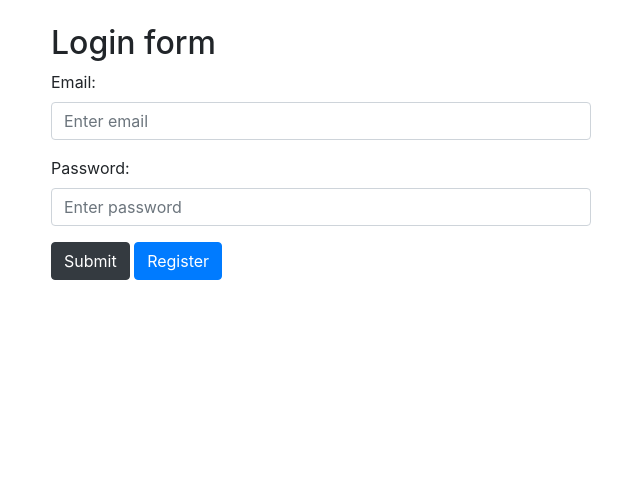
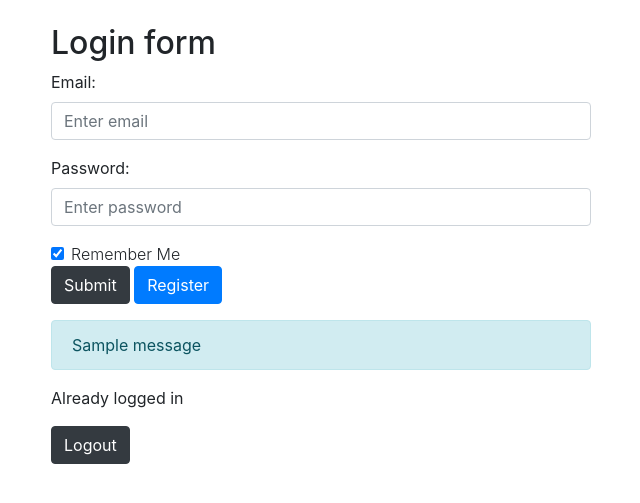
Before and after one commit to DaveP80/flask-login, a Flask app: template templates/login.html in a window 1280 px wide. Shown: the top 503 px of the page, without its empty margins (319-959 px from the left). Run offline with Flask 3, Linux system fonts and the light colour scheme; the template is opened without the code that fills it: values that come from a table or form of the project are taken from there, others are empty; tables that the repository leaves empty hold one stand-in row (values such as "Sample post"); one stand-in notice (Sample message) is shown.

Commit message:
remember me auth

```diff
--- a/app.py
+++ b/app.py
@@ -1,11 +1,15 @@
-from flask import Flask, request,render_template, redirect,session
+from flask import Flask, request,render_template, redirect, session, g, flash
 from flask_sqlalchemy import SQLAlchemy
 import bcrypt
+import uuid
+import datetime
+from datetime import timedelta
 
 app = Flask(__name__)
 app.config['SQLALCHEMY_DATABASE_URI'] = 'sqlite:///database.db'
 db = SQLAlchemy(app)
 app.secret_key = 'secret_key'
+app.permanent_session_lifetime = timedelta(days=30)
 
 class User(db.Model):
     id = db.Column(db.Integer, primary_key=True)
@@ -24,22 +28,35 @@ class User(db.Model):
 with app.app_context():
     db.create_all()
 
+@app.before_request
+def before_request():
+    g.user = None
+    if 'user_id' in session:
+        obj = load_user(session['user_id'])
+        if obj:
+            g.user = obj
 
 @app.route('/')
 def index():
     return render_template('index.html')
 
+def load_user(id):
+    return User.query.filter_by(id=id).first()
+
 @app.route('/register',methods=['GET','POST'])
 def register():
     if request.method == 'POST':
-        # handle request
-        name = request.form['name']
-        email = request.form['email']
-        password = request.form['password']
+        if not g.user:
+            # handle request
+            name = request.form['name']
+            email = request.form['email']
+            password = request.form['password']
 
-        new_user = User(name=name,email=email,password=password)
-        db.session.add(new_user)
-        db.session.commit()
+            new_user = User(name=name,email=email,password=password)
+            db.session.add(new_user)
+            db.session.commit()
+        if g.user:
+            pass
         return redirect('/login')
 
     return render_template('register.html')
@@ -49,30 +66,51 @@ def login():
     if request.method == 'POST':
         email = request.form['email']
         password = request.form['password']
+        remember_me = 'remember_me' in request.form
 
-        user = User.query.filter_by(email=email).first()
+        if not g.user:
 
-        if user and user.check_password(password):
-            session['email'] = user.email
-            return redirect('/dashboard')
-        else:
-            return render_template('login.html',error='Invalid user')
+            g.user = User.query.filter_by(email=email).first()
 
-    return render_template('login.html')
+            if g.user and g.user.check_password(password):
+                session['user_id'] = g.user.id  # Store user ID in the session
+                if not remember_me:
+                    session.permanent = False  # Make the session permanent
+                return redirect('/dashboard')
+            elif not g.user or not g.user.check_password(password):
+                g.user = None
+                return render_template('login.html',error='Invalid user')
+        elif g.user:
+            return render_template('login.html', user=g.user)
+    if request.method == 'GET':
+        return render_template('login.html', user=g.user)
 
 
 @app.route('/dashboard')
 def dashboard():
-    if session['email']:
-        user = User.query.filter_by(email=session['email']).first()
-        return render_template('dashboard.html',user=user)
-
+        return render_template('dashboard.html',user=g.user)
+@app.route('/logout')
+def logout():
+    session.pop('user_id',None)
+    g.user = None
     return redirect('/login')
 
-@app.route('/logout')
-def logout():
-    session.pop('email',None)
-    return redirect('/login')
+def save_remember_me_token(id, token, expiration_date):
+    try:
+        # Create a new RememberMe object
+        new_remember_me = RememberMe(id=id, token=token, expiration_date=expiration_date)
+
+        # Add the new object to the database session
+        db.session.add(new_remember_me)
+
+        # Commit the session to save the changes to the database
+        db.session.commit()
+
+        return True  # Insertion was successful
+    except Exception as e:
+        print(f"Error inserting into remember_me: {str(e)}")
+        db.session.rollback()
+        return False  # Insertion failed
 
 if __name__ == '__main__':
     app.run(debug=True)
--- a/templates/dashboard.html
+++ b/templates/dashboard.html
@@ -15,8 +15,8 @@
     <div class=" row justify-content-center">
         <div class="col-sm-8">
             <h2>user dashboard</h2>
-            <p><b>Name: </b> {{user.name }}</p>
-            <p><b>Email: </b> {{user.email }}</p>
+            <p><b>Name: </b> {{ user.name }}</p>
+            <p><b>Email: </b> {{ user.email }}</p>
             <a href="/logout" class="btn btn-dark">Logout</a>
         </div>
 
--- a/templates/login.html
+++ b/templates/login.html
@@ -24,10 +24,28 @@
                 <label for="pwd">Password:</label>
                 <input type="password" class="form-control" id="pwd" placeholder="Enter password" name="password">
                 </div>
+                <div class="form-check">
+                    <input type="checkbox" class="form-check-input" id="remember_me" name="remember_me" checked>
+                    <label class="form-check-label" for="remember_me" style="font-weight: 300;">Remember Me</label>
+                </div>
 
                 <button type="submit" class="btn btn-dark">Submit</button>
                 <a href="/register" class="btn btn-primary">Register</a>
             </form>
+            {% with messages = get_flashed_messages() %}
+            {% if messages %}
+            <div class="mt-3">
+                {% for message in messages %}
+                <div class="alert alert-info">{{ message }}</div>
+                {% endfor %}
+            </div>
+            {% endif %}
+            {% endwith %}
+            {% if user %}
+            <p>Already logged in</p>
+            <a href="/logout" class="btn btn-dark">Logout</a>
+            {% endif %}
+
         </div>
 
     </div>
```
